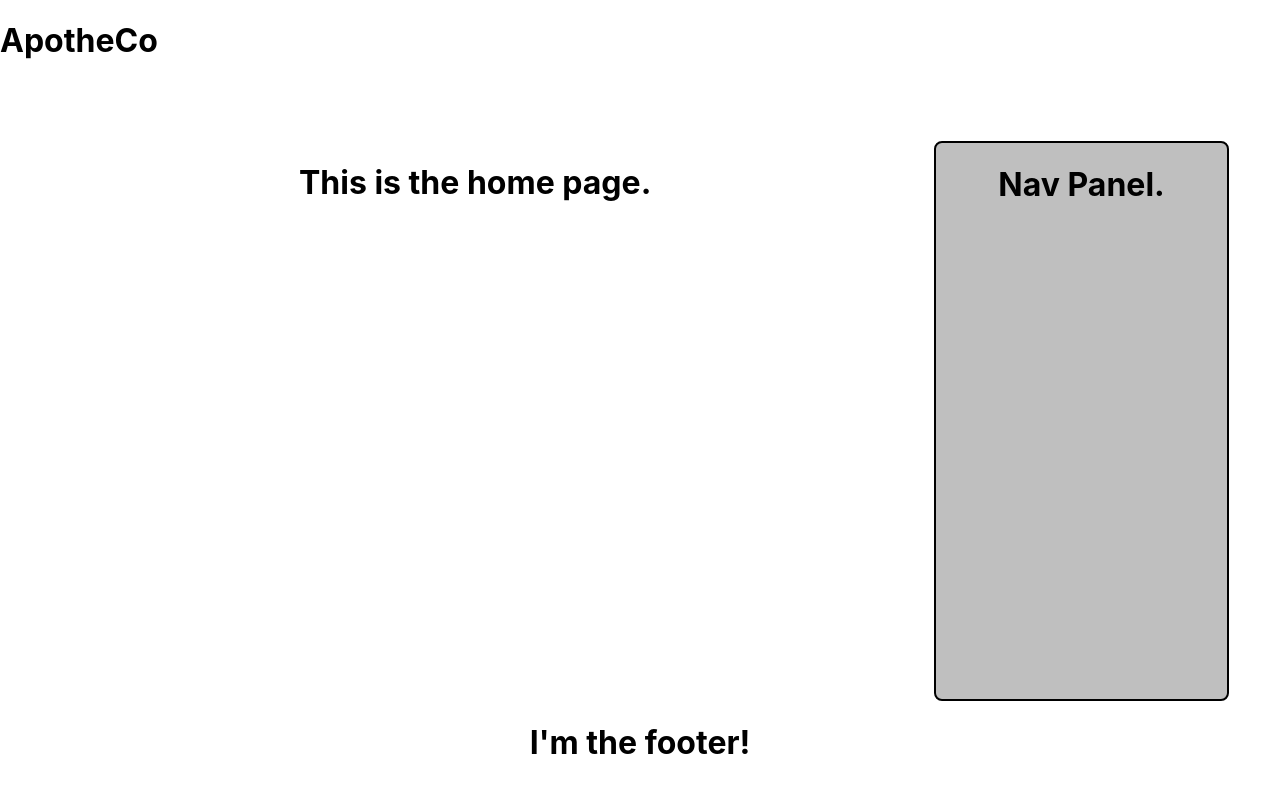
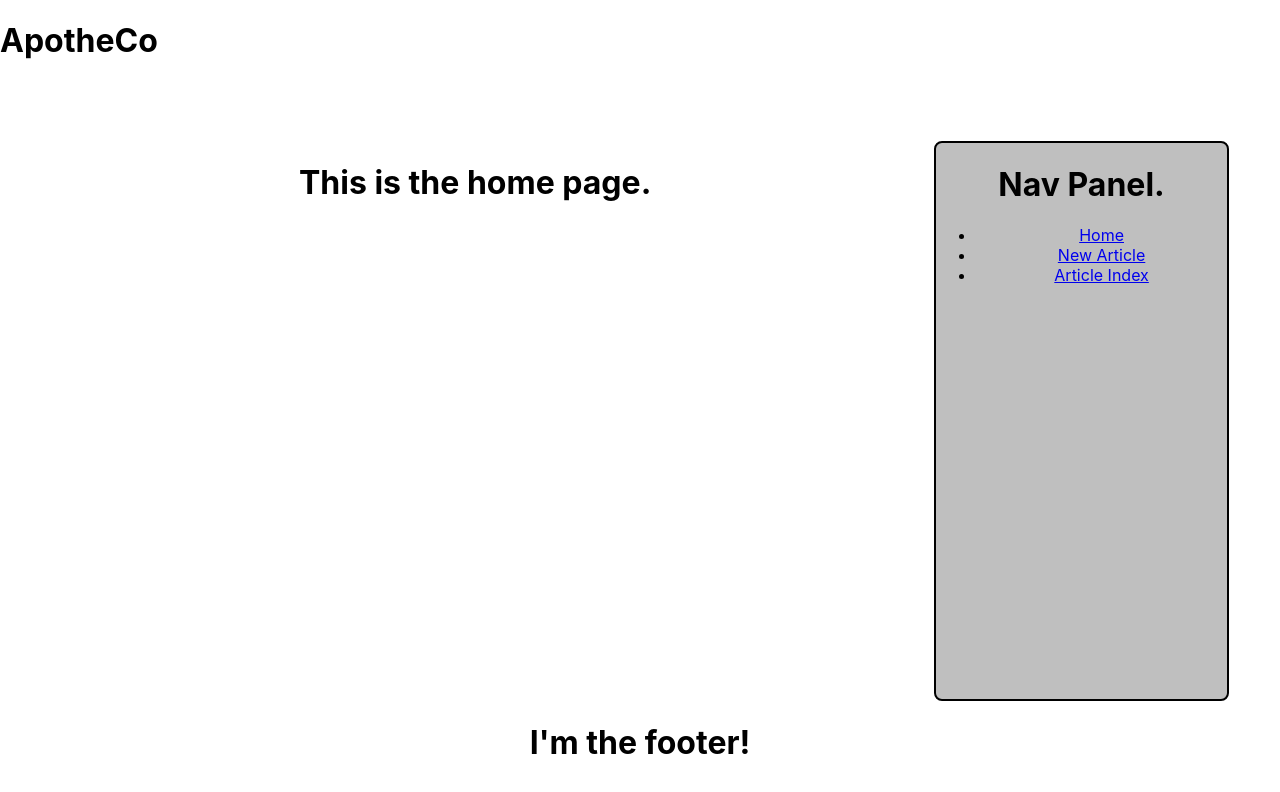
Before and after one commit to Aiuner/ApotheCo, a React (Create React App) app in the folder client/: page / in a window 1280 px wide. Shown: the top 792 px of the page. Built offline with nearby package versions, Linux system fonts and the light colour scheme.

Commit message:
Nav Links have been added.

```diff
--- a/client/src/components/Navigation.jsx
+++ b/client/src/components/Navigation.jsx
@@ -0,0 +1,22 @@
+import React from 'react';
+import { NavLink } from 'react-router-dom';
+
+export default function Navigation() {
+  return (
+    <>
+      <h1>Nav Panel.</h1>
+
+      <ul>
+        <li className="page-links">
+          <NavLink exact to="/">Home</NavLink>
+        </li>
+        <li className="page-links">
+          <NavLink to="/articles/new">New Article</NavLink>
+        </li>
+        <li className="page-links">
+          <NavLink to="/articles/index">Article Index</NavLink>
+        </li>
+      </ul>
+    </>
+  );
+}
--- a/client/src/layouts/Layout.jsx
+++ b/client/src/layouts/Layout.jsx
@@ -1,4 +1,7 @@
 import React from 'react';
+
+import Navigation from '../components/Navigation.jsx';
+
 import './Layout.css';
 
 export default function Layout(props) {
@@ -12,7 +15,7 @@ export default function Layout(props) {
           {props.children}
         </div>
         <div className="nav-panel">
-          <h1>Nav Panel.</h1>
+          <Navigation />
         </div>
       </main>
       <footer>
```
